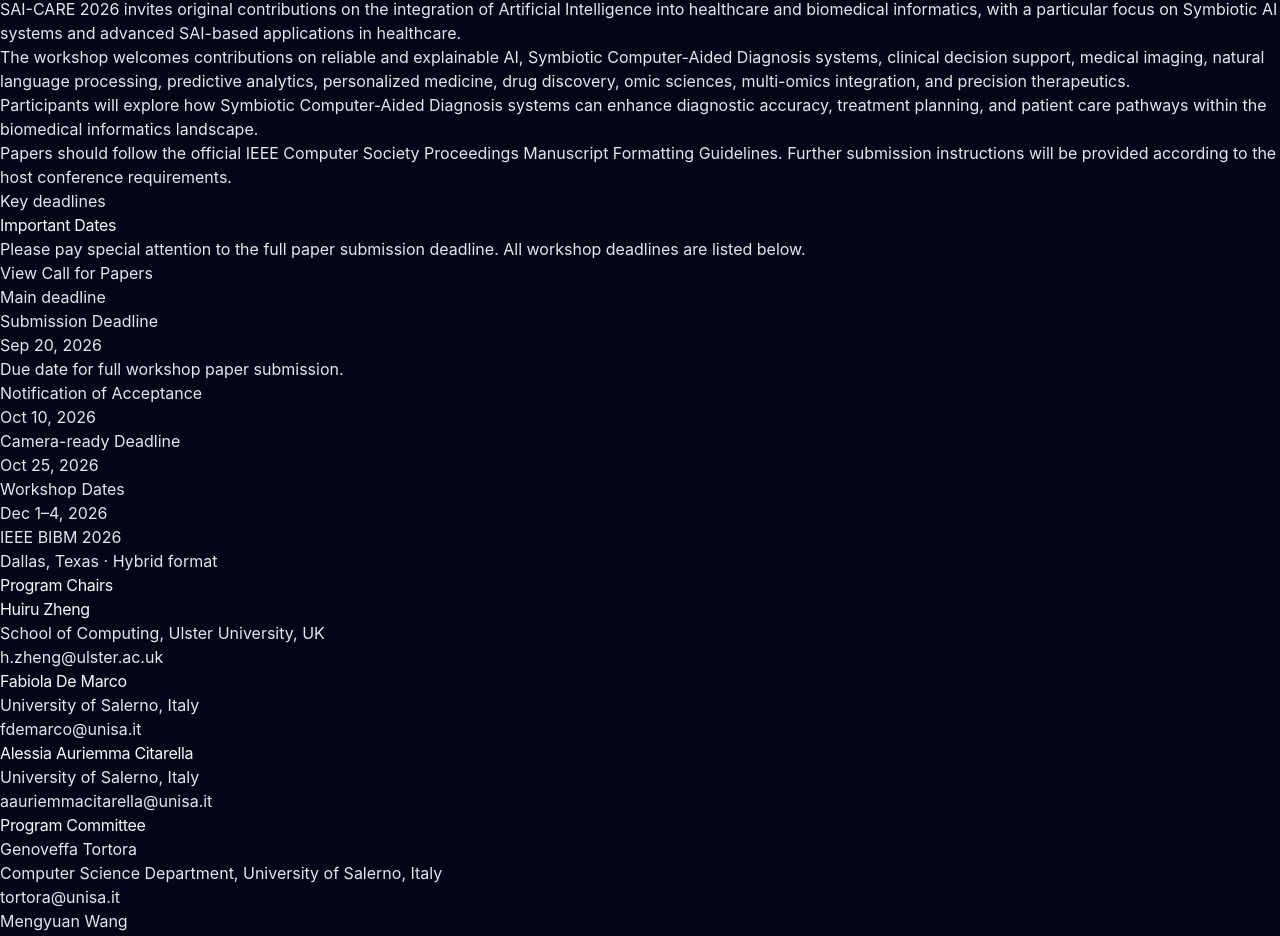
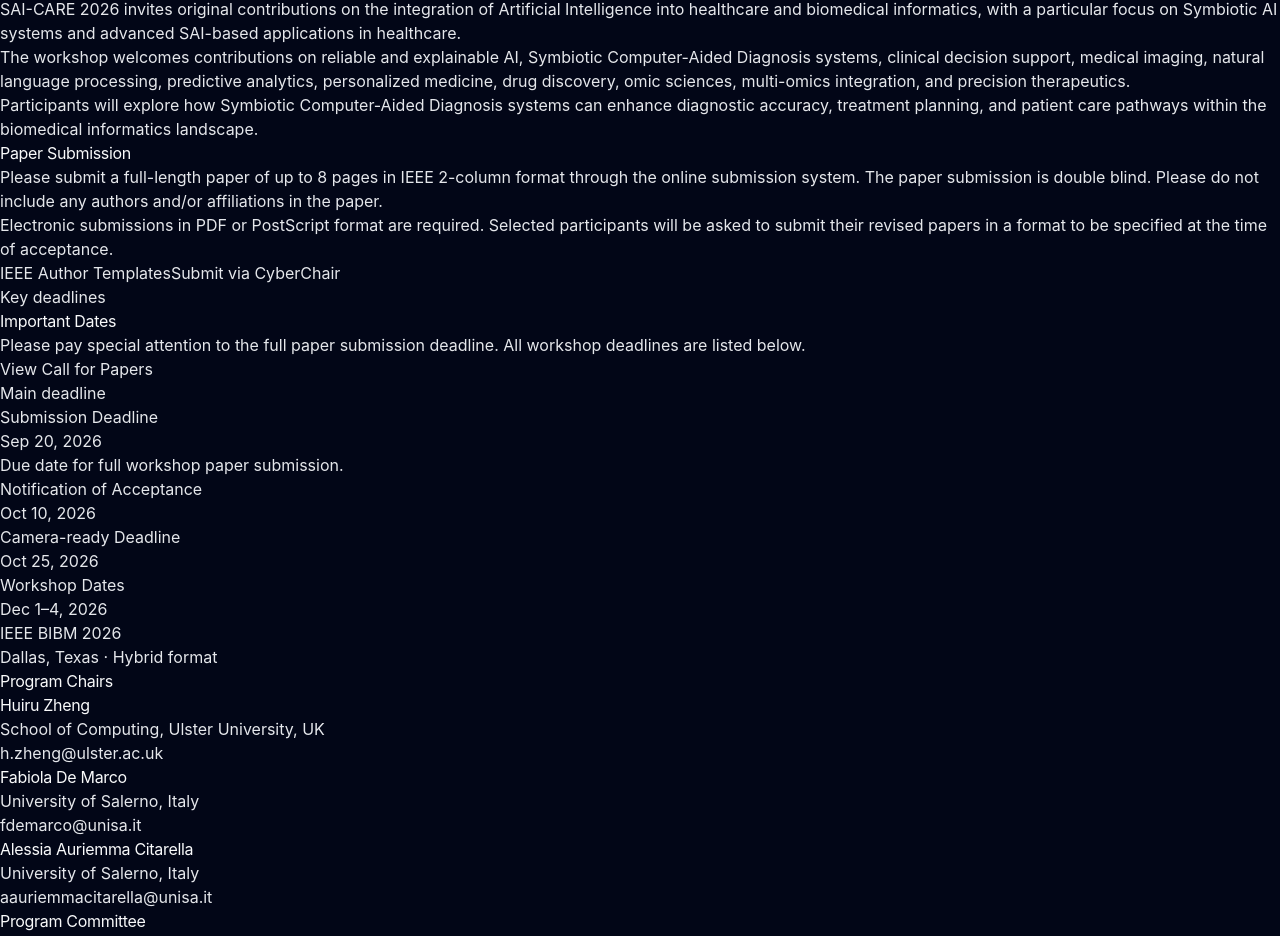
Before and after one commit to CaisLabUniSa/sai-care-2026, a React (Vite) app: page / in a window 1280 px wide. Shown: the part 2511-3447 px from the top of the page. Built offline with nearby package versions, Linux system fonts and the light colour scheme.

Commit message:
fix info submission

```diff
--- a/src/App.jsx
+++ b/src/App.jsx
@@ -310,12 +310,45 @@
               patient care pathways within the biomedical informatics landscape.
             </p>
 
-            <p>
-              Papers should follow the official IEEE Computer Society
-              Proceedings Manuscript Formatting Guidelines. Further submission
-              instructions will be provided according to the host conference
-              requirements.
-            </p>
+            <div className="rounded-2xl bg-black/30 border border-white/10 p-6 space-y-4">
+              <h3 className="text-2xl font-bold text-white">Paper Submission</h3>
+
+              <p>
+                Please submit a full-length paper of up to{" "}
+                <span className="font-semibold text-white">
+                  8 pages in IEEE 2-column format
+                </span>{" "}
+                through the online submission system. The paper submission is{" "}
+                <span className="font-semibold text-white">double blind</span>. Please do
+                not include any authors and/or affiliations in the paper.
+              </p>
+
+              <p>
+                Electronic submissions in PDF or PostScript format are required. Selected
+                participants will be asked to submit their revised papers in a format to be
+                specified at the time of acceptance.
+              </p>
+
+              <div className="flex flex-col sm:flex-row gap-4 pt-2">
+                <a
+                  href="https://www.ieee.org/conferences/publishing/templates"
+                  target="_blank"
+                  rel="noreferrer"
+                  className="inline-flex justify-center px-5 py-3 rounded-xl border border-violet-400/40 text-violet-200 hover:bg-violet-500/10 transition font-semibold"
+                >
+                  IEEE Author Templates
+                </a>
+
+                <a
+                  href="https://wi-lab.com/cyberchair/2026/bibm26/index.php"
+                  target="_blank"
+                  rel="noreferrer"
+                  className="inline-flex justify-center px-5 py-3 rounded-xl bg-violet-600 hover:bg-violet-700 transition font-semibold shadow-lg shadow-violet-900/40"
+                >
+                  Submit via CyberChair
+                </a>
+              </div>
+            </div>
           </div>
         </div>
       </section>
```
